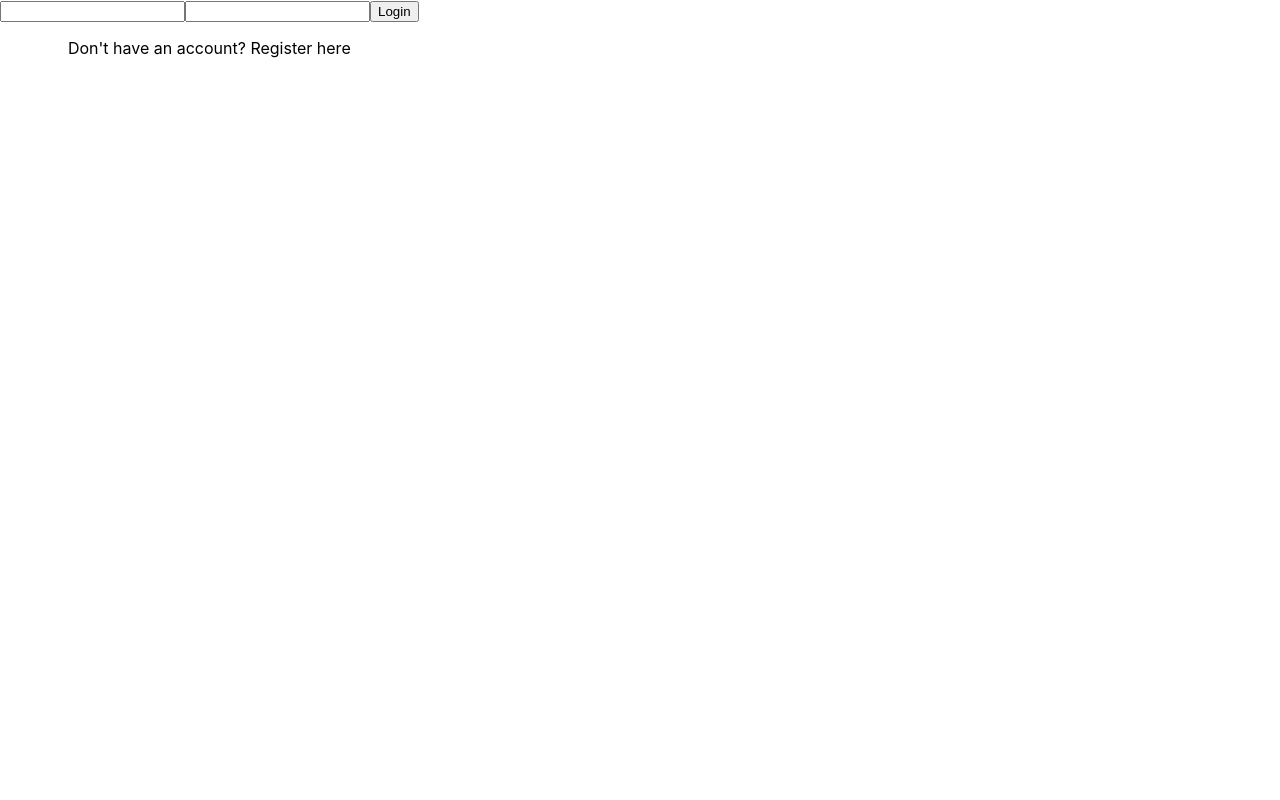
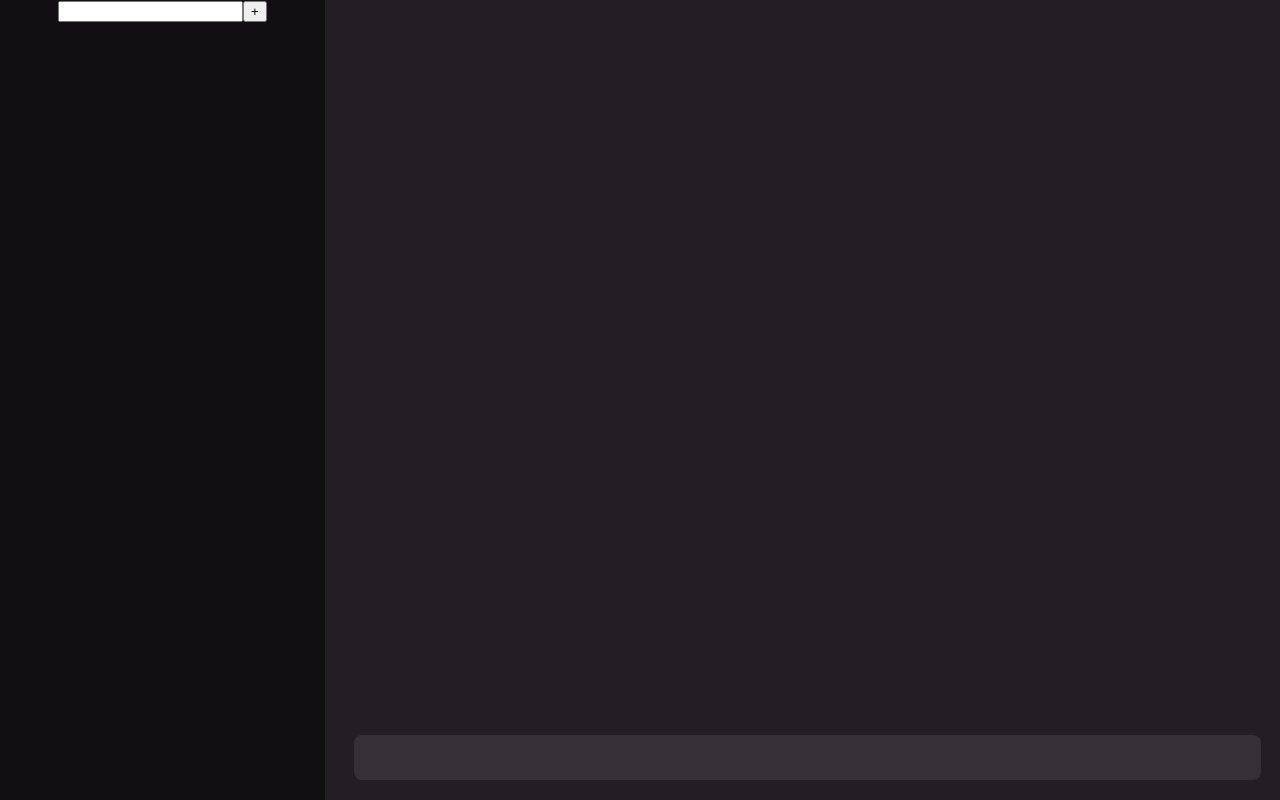
Before and after one commit to mattcbodily/chatterbox-v2, a React (Create React App) app: page / in a window 1280 px wide. Built offline with nearby package versions, Linux system fonts and the light colour scheme.

Commit message:
adjusted styling of the SideMenu and Message components

```diff
--- a/src/App.js
+++ b/src/App.js
@@ -5,7 +5,7 @@ import Message from './Components/Message/Message';
 import './App.css';
 
 function App() {
-  const [loggedIn, setLoggedIn] = useState(false);
+  const [loggedIn, setLoggedIn] = useState(true);
   const [user, setUser] = useState({});
 
   const getUser = (data) => {
--- a/src/Components/Message/Message.css
+++ b/src/Components/Message/Message.css
@@ -1,22 +1,23 @@
 .message {
     height: 100vh;
-    width: calc(100% - 225px);
+    width: calc(100% - 325px);
     background-color: #221e23;
     position: relative;
 }
 
 .message-input {
-    height: 30px;
-    width: 94%;
+    height: 45px;
+    width: 95%;
     background-color: #343036;
     color: #FFFFFF;
+    font-size: 1.25rem;
     position: absolute;
-    bottom: 15px;
+    bottom: 20px;
     left: 50%;
     margin-left: -47%;
     box-sizing: border-box;
     border: none;
     border-radius: 8px;
     outline: none;
-    padding: 0px 10px;
+    padding: 0px 15px;
 }
--- a/src/Components/SideMenu/SideMenu.css
+++ b/src/Components/SideMenu/SideMenu.css
@@ -1,5 +1,5 @@
 .side-menu {
     height: 100vh;
-    width: 225px;
+    width: 325px;
     background-color: #110f12;
 }
--- a/src/Components/SideMenu/SideMenu.js
+++ b/src/Components/SideMenu/SideMenu.js
@@ -1,6 +1,13 @@
-import React from 'react';
+import React, {useState} from 'react';
 import './SideMenu.css';
 
-export default props => (
-    <div className='side-menu'></div>
-)
+export default props => {
+    const [chatSearch, setChatSearch] = useState('');
+
+    return (
+        <div className='side-menu'>
+            <input value={chatSearch}/>
+            <button>+</button>
+        </div>
+    )
+}
```
